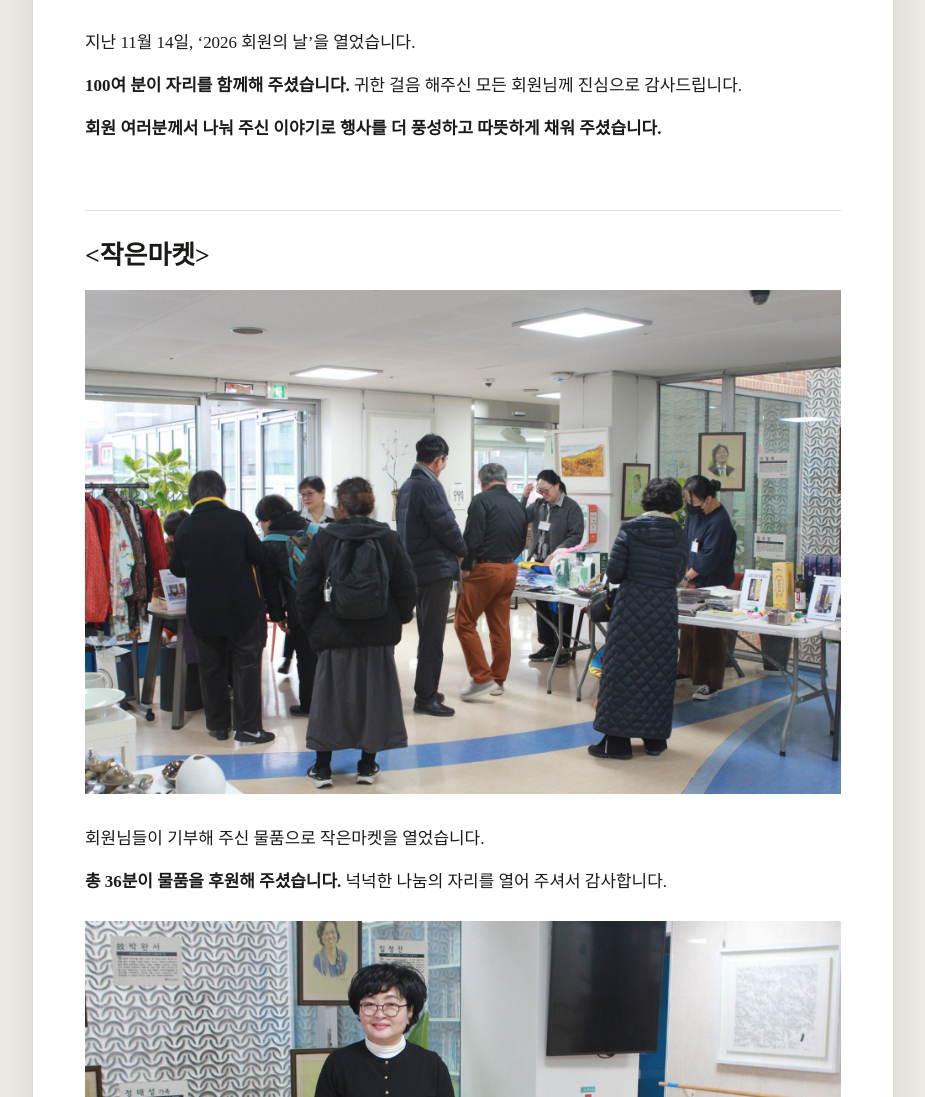
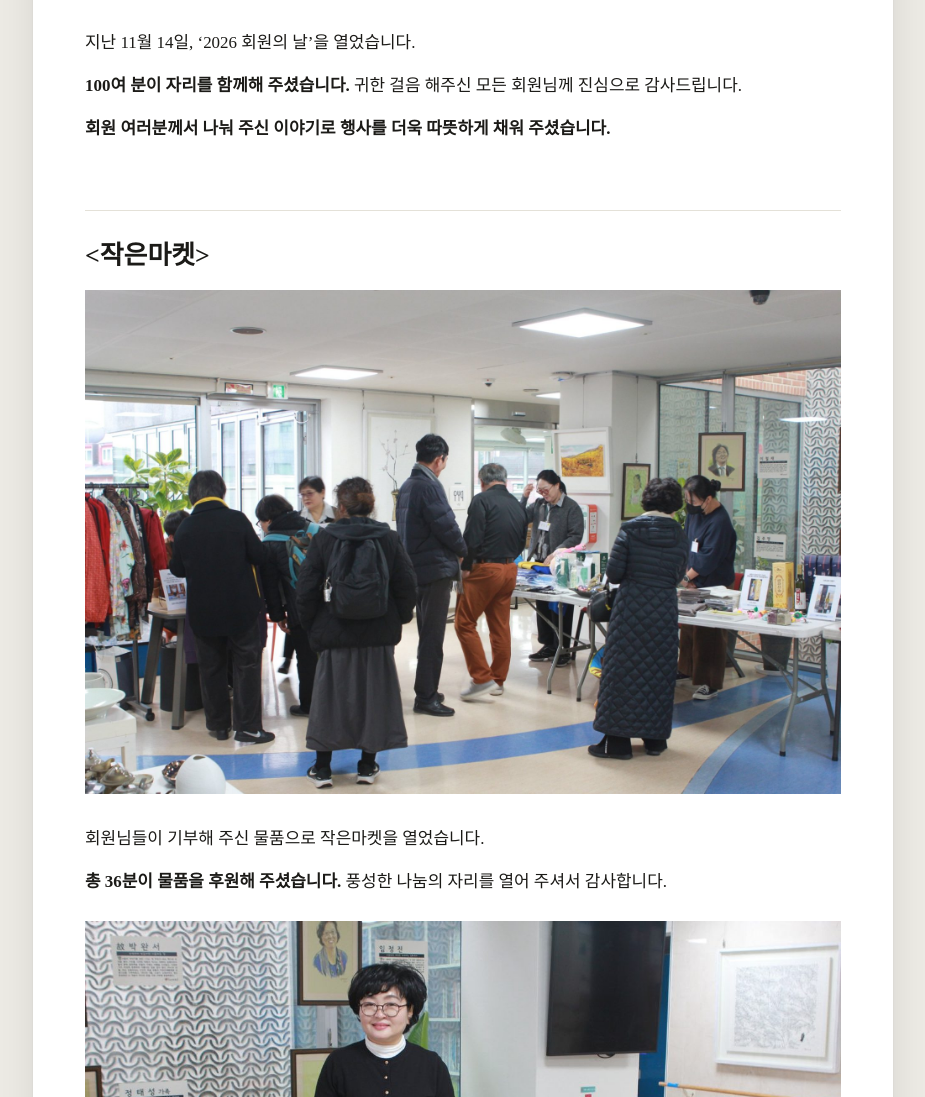
Before and after one commit to with-pws/26.11, a plain HTML site: page index.html in a window 1280 px wide. Shown: the part 1390-2487 px from the top of the page, without its empty margins (177-1102 px from the left). Drawn offline with Linux system fonts and the light colour scheme; a web font is replaced by a local one.

Commit message:
2면 마지막 문장·작은마켓 감사 문장 수정
Co-Authored-By: Claude Opus 5.5 <noreply@anthropic.com>
Claude-Session: https://claude.ai/code/session_01AF5EUTDo6w4hXyDro1sJaF

```diff
--- a/index.html
+++ b/index.html
@@ -793,7 +793,7 @@
       <div class="prose">
         <p>지난 11월 14일, ‘2026 회원의 날’을 열었습니다.</p>
         <p><strong>100여 분이 자리를 함께해 주셨습니다.</strong> 귀한 걸음 해주신 모든 회원님께 진심으로 감사드립니다.</p>
-        <p><strong>회원 여러분께서 나눠 주신 이야기로 행사를 더 풍성하고 따뜻하게 채워 주셨습니다.</strong></p>
+        <p><strong>회원 여러분께서 나눠 주신 이야기로 행사를 더욱 따뜻하게 채워 주셨습니다.</strong></p>
       </div>
     </section>
 
@@ -806,7 +806,7 @@
       </figure>
       <div class="prose">
         <p>회원님들이 기부해 주신 물품으로 작은마켓을 열었습니다.</p>
-        <p><strong>총 36분이 물품을 후원해 주셨습니다.</strong> 넉넉한 나눔의 자리를 열어 주셔서 감사합니다.</p>
+        <p><strong>총 36분이 물품을 후원해 주셨습니다.</strong> 풍성한 나눔의 자리를 열어 주셔서 감사합니다.</p>
       </div>
       <div class="market-grid rise">
         <img class="market-grid__wide" src="market1.jpg" alt="작은마켓의 발효빵과 스카프 판매대">
```
